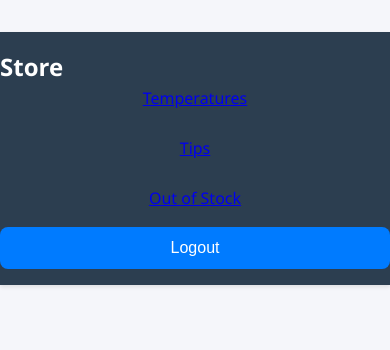
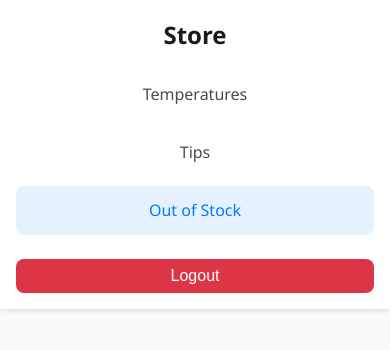
Before and after one commit to devangdshah/menchies-temperature-tracking, a React (Create React App) app in the folder client/: page /dashboard/out-of-stock in a window 390 px wide. Shown: the top 350 px of the page. Built offline with nearby package versions, Linux system fonts and the light colour scheme.

Commit message:
Update navigation bar and overall styling for consistent modern theme

```diff
--- a/client/src/App.css
+++ b/client/src/App.css
@@ -32,78 +32,84 @@ body {
 
 /* Navigation */
 .main-nav {
-  background-color: var(--primary-color);
-  padding: 1rem 0;
-  box-shadow: 0 2px 4px var(--shadow-color);
-}
-
-.nav-container {
+  background: #fff;
+  padding: 1rem 2rem;
+  box-shadow: 0 2px 4px rgba(0, 0, 0, 0.1);
   display: flex;
   justify-content: space-between;
   align-items: center;
-  max-width: 1200px;
-  margin: 0 auto;
-  padding: 0 20px;
+  position: sticky;
+  top: 0;
+  z-index: 1000;
+}
+
+.nav-brand {
+  display: flex;
+  align-items: center;
 }
 
 .store-name {
-  color: white;
   font-size: 1.5rem;
-  font-weight: bold;
-  text-decoration: none;
+  font-weight: 600;
+  color: #1a1a1a;
+  margin: 0;
 }
 
 .nav-links {
   display: flex;
-  gap: 1.5rem;
+  gap: 2rem;
   align-items: center;
 }
 
-.nav-link {
-  color: white;
+.nav-links a {
+  color: #4a4a4a;
   text-decoration: none;
   font-weight: 500;
   padding: 0.5rem 1rem;
-  border-radius: 4px;
-  transition: background-color 0.3s;
+  border-radius: 8px;
+  transition: all 0.2s ease;
 }
 
-.nav-link:hover {
-  background-color: rgba(255, 255, 255, 0.1);
+.nav-links a:hover {
+  color: #007bff;
+  background: rgba(0, 123, 255, 0.1);
 }
 
-.nav-link.active {
-  background-color: var(--secondary-color);
+.nav-links a.active {
+  color: #007bff;
+  background: rgba(0, 123, 255, 0.1);
 }
 
-.logout-button {
-  background-color: var(--accent-color);
+.logout-btn {
+  background: #dc3545;
   color: white;
   border: none;
-  padding: 0.5rem 1rem;
-  border-radius: 4px;
+  padding: 0.5rem 1.5rem;
+  border-radius: 8px;
+  font-size: 1rem;
+  font-weight: 500;
   cursor: pointer;
-  font-weight: 500;
-  transition: background-color 0.3s;
+  transition: background-color 0.2s;
 }
 
-.logout-button:hover {
-  background-color: #c0392b;
+.logout-btn:hover {
+  background: #c82333;
 }
 
 /* Forms */
 .form-container {
-  background-color: white;
+  background: white;
   padding: 2rem;
-  border-radius: 8px;
-  box-shadow: 0 2px 4px var(--shadow-color);
+  border-radius: 12px;
+  box-shadow: 0 2px 4px rgba(0, 0, 0, 0.1);
   margin-bottom: 2rem;
 }
 
 .form-title {
-  color: var(--primary-color);
+  color: #1a1a1a;
+  font-size: 1.5rem;
   margin-bottom: 1.5rem;
-  font-size: 1.5rem;
+  font-weight: 600;
 }
 
 .form-group {
@@ -113,7 +119,7 @@ body {
 .form-label {
   display: block;
   margin-bottom: 0.5rem;
-  color: var(--text-color);
+  color: #4a4a4a;
   font-weight: 500;
 }
 
@@ -121,32 +127,33 @@ body {
 .form-select {
   width: 100%;
   padding: 0.75rem;
-  border: 1px solid var(--border-color);
-  border-radius: 4px;
+  border: 1px solid #ddd;
+  border-radius: 8px;
   font-size: 1rem;
-  transition: border-color 0.3s;
+  transition: border-color 0.2s;
 }
 
 .form-input:focus,
 .form-select:focus {
   outline: none;
-  border-color: var(--secondary-color);
+  border-color: #007bff;
+  box-shadow: 0 0 0 2px rgba(0, 123, 255, 0.1);
 }
 
 .submit-button {
-  background-color: #4CAF50;
+  background: #007bff;
   color: white;
   border: none;
   padding: 0.75rem 1.5rem;
-  border-radius: 4px;
-  cursor: pointer;
+  border-radius: 8px;
   font-size: 1rem;
   font-weight: 500;
-  transition: background-color 0.3s;
+  cursor: pointer;
+  transition: background-color 0.2s;
 }
 
 .submit-button:hover {
-  background-color: #45a049;
+  background: #0056b3;
 }
 
 /* Search Section */
@@ -179,55 +186,61 @@ body {
 }
 
 /* Table Styles */
-.temperature-table {
+.table-container {
+  overflow-x: auto;
+  background: white;
+  border-radius: 12px;
+  box-shadow: 0 2px 4px rgba(0, 0, 0, 0.1);
+}
+
+table {
   width: 100%;
   border-collapse: collapse;
-  margin-top: 1rem;
 }
 
-.temperature-table th,
-.temperature-table td {
+th, td {
   padding: 1rem;
   text-align: left;
-  border-bottom: 1px solid var(--border-color);
+  border-bottom: 1px solid #eee;
 }
 
-.temperature-table th {
-  background-color: var(--primary-color);
-  color: white;
-  font-weight: 500;
+th {
+  background: #f8f9fa;
+  font-weight: 600;
+  color: #495057;
 }
 
-.temperature-table tr:hover {
-  background-color: rgba(52, 152, 219, 0.1);
+tr:hover {
+  background: #f8f9fa;
 }
 
 /* Status Indicators */
 .status-indicator {
-  display: inline-block;
   padding: 0.25rem 0.75rem;
-  border-radius: 4px;
+  border-radius: 20px;
+  font-size: 0.875rem;
   font-weight: 500;
 }
 
 .status-normal {
-  background-color: var(--success-color);
-  color: white;
+  background: #d4edda;
+  color: #155724;
 }
 
 .status-warning {
-  background-color: var(--warning-color);
-  color: white;
+  background: #fff3cd;
+  color: #856404;
 }
 
 .status-error {
-  background-color: var(--error-color);
-  color: white;
+  background: #f8d7da;
+  color: #721c24;
 }
 
 /* Responsive Design */
 @media (max-width: 768px) {
-  .nav-container {
+  .main-nav {
+    padding: 1rem;
     flex-direction: column;
     gap: 1rem;
   }
@@ -235,11 +248,18 @@ body {
   .nav-links {
     flex-direction: column;
     width: 100%;
+    gap: 0.5rem;
   }
 
-  .nav-link {
+  .nav-links a {
     width: 100%;
     text-align: center;
+    padding: 0.75rem;
+  }
+
+  .logout-btn {
+    width: 100%;
+    margin-top: 0.5rem;
   }
 
   .temperature-table {
@@ -267,7 +287,8 @@ body {
 
 /* Dashboard Layout */
 .dashboard-container {
-  padding: 2rem 0;
+  min-height: 100vh;
+  background: #f8f9fa;
 }
 
 .dashboard-title {
```
